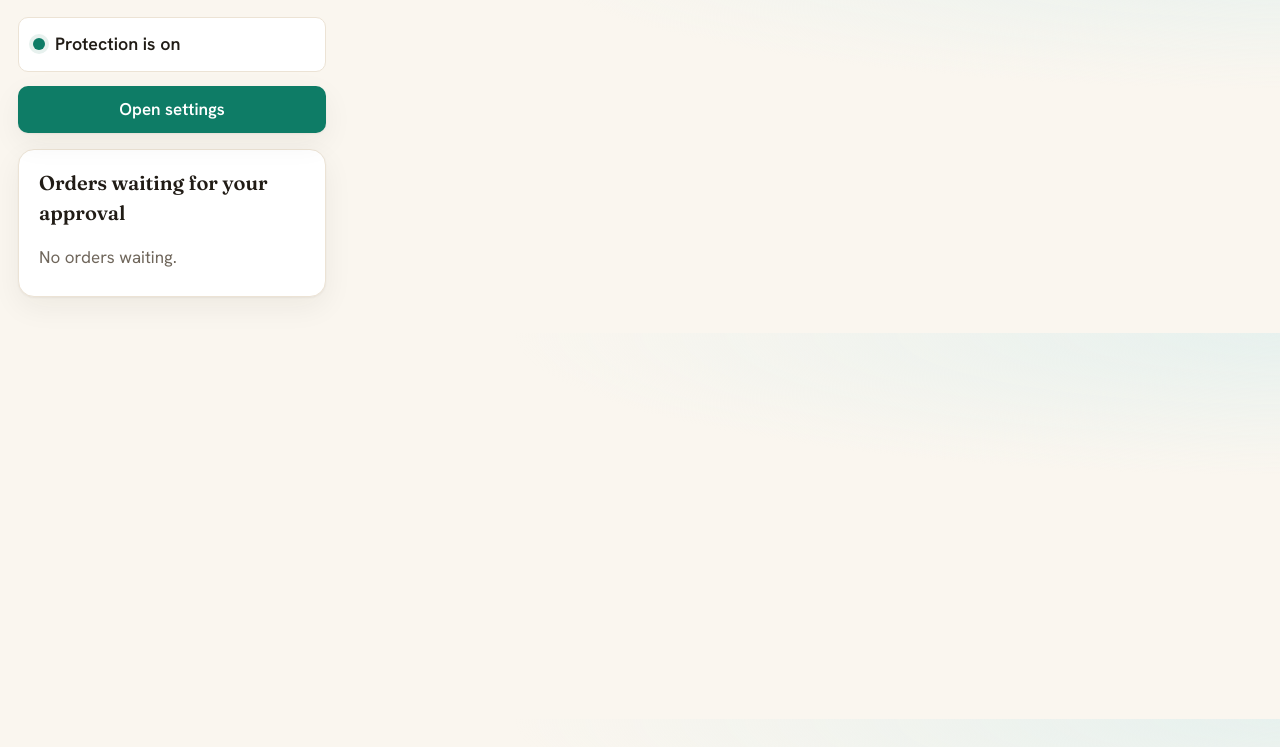
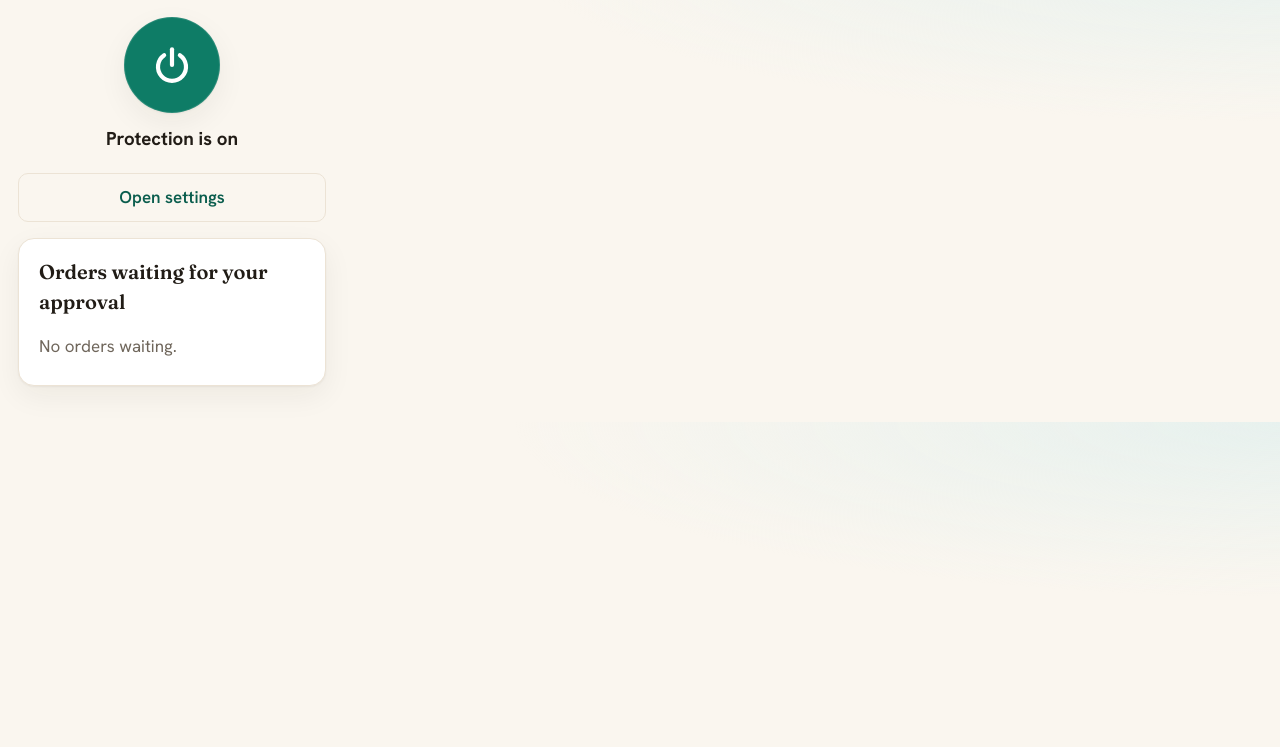
Before and after one commit to elzgnyc/parago, a website with bundled scripts: page src/ui/popup.html in a window 1280 px wide. Shown: the part 53-800 px from the top of the page. Built offline with nearby package versions, Linux system fonts and the light colour scheme; some packages are replaced by stand-ins of ours.

Commit message:
toggle button

```diff
--- a/src/i18n/strings.js
+++ b/src/i18n/strings.js
@@ -34,6 +34,7 @@ export const STRINGS = {
     saved: 'Saved',
     popup_status_on: 'Protection is on',
     popup_status_off: 'Protection is off',
+    popup_toggle_aria: 'Turn protection on or off',
     popup_open_settings: 'Open settings',
     guardian_waiting_title: 'Waiting for approval',
     guardian_waiting_body: 'This order is paused until it is approved.',
@@ -100,6 +101,7 @@ export const STRINGS = {
     saved: 'Đã lưu',
     popup_status_on: 'Bảo vệ đang bật',
     popup_status_off: 'Bảo vệ đang tắt',
+    popup_toggle_aria: 'Bật hoặc tắt bảo vệ',
     popup_open_settings: 'Mở cài đặt',
     guardian_waiting_title: 'Đang chờ phê duyệt',
     guardian_waiting_body: 'Đơn hàng này tạm dừng cho đến khi được phê duyệt.',
--- /dev/null
+++ b/src/lib/protectionToggle.js
@@ -0,0 +1,16 @@
+// Pure decision for the popup power toggle. Given the current settings, return the
+// settings patch that flips the search filter between on and off.
+//
+// "On" means mode is not 'off'. Turning off stashes the current grey/hide choice in
+// preferredMode so turning back on restores it. The restore guards against ever
+// resolving to 'off' (which would make the toggle a silent no-op), falling back to
+// 'grey' if preferredMode is missing or somehow 'off'.
+export function nextModePatch(settings) {
+  if (settings.mode !== 'off') {
+    return { preferredMode: settings.mode, mode: 'off' };
+  }
+  const restore = (settings.preferredMode && settings.preferredMode !== 'off')
+    ? settings.preferredMode
+    : 'grey';
+  return { mode: restore };
+}
--- a/src/settings/storage.js
+++ b/src/settings/storage.js
@@ -2,6 +2,7 @@ export const DEFAULTS = {
   minStars: 3.5,        // flag items rated below this
   minRatings: 5,        // flag items with this many ratings or fewer
   mode: 'grey',         // 'grey' | 'hide' | 'off'
+  preferredMode: 'grey',// remembers grey-vs-hide so the popup power toggle can restore it after 'off'
   hideSponsored: true,
   flagLowRating: true,
   flagFewRatings: true,
--- a/src/ui/popup.html
+++ b/src/ui/popup.html
@@ -12,8 +12,17 @@
     <h1>Parago</h1>
   </header>
 
-  <p class="status" id="status"></p>
-  <button id="openSettings" class="btn btn-primary" data-i18n="popup_open_settings">Open settings</button>
+  <div class="power">
+    <button id="power" type="button" class="power-btn" aria-pressed="true">
+      <svg class="power-icon" viewBox="0 0 24 24" width="42" height="42" aria-hidden="true">
+        <path d="M12 3v9" />
+        <path d="M7.5 6.4a8 8 0 1 0 9 0" />
+      </svg>
+    </button>
+    <p class="power-status" id="status"></p>
+  </div>
+
+  <button id="openSettings" class="btn btn-secondary btn-block" data-i18n="popup_open_settings">Open settings</button>
 
   <section class="card" style="margin-top: 16px;">
     <h2 class="card-title" data-i18n="pending_title">Orders waiting for your approval</h2>
--- a/src/ui/popup.js
+++ b/src/ui/popup.js
@@ -1,6 +1,7 @@
-import { getSettings } from '../settings/storage.js';
+import { getSettings, setSettings, onSettingsChanged } from '../settings/storage.js';
 import { setLang, t } from '../i18n/i18n.js';
 import { MockRelay } from '../relay/mockRelay.js';
+import { nextModePatch } from '../lib/protectionToggle.js';
 
 const relay = new MockRelay();
 
@@ -53,6 +54,26 @@ async function refresh() {
   renderPending(await relay.listPending());
 }
 
+// Reflect protection state on the power button. "On" means the search filter is doing
+// something (mode is not 'off'); the toggle controls the filter only, never guardian.
+function renderPower(settings) {
+  const on = settings.mode !== 'off';
+  const btn = document.getElementById('power');
+  btn.setAttribute('aria-pressed', String(on));
+  btn.classList.toggle('is-off', !on);
+  const statusEl = document.getElementById('status');
+  statusEl.textContent = on ? t('popup_status_on') : t('popup_status_off');
+  statusEl.classList.toggle('is-off', !on);
+}
+
+// uBlock-style power button: flip the display mode between 'off' and the last non-off
+// mode (see nextModePatch). preferredMode remembers grey-vs-hide so turning protection
+// back on restores the user's choice.
+async function togglePower() {
+  await setSettings(nextModePatch(await getSettings()));
+  renderPower(await getSettings());
+}
+
 async function main() {
   const settings = await getSettings();
   setLang(settings.lang);
@@ -60,10 +81,12 @@ async function main() {
   for (const el of document.querySelectorAll('[data-i18n]')) {
     el.textContent = t(el.getAttribute('data-i18n'));
   }
-  const on = settings.mode !== 'off';
-  const statusEl = document.getElementById('status');
-  statusEl.textContent = on ? t('popup_status_on') : t('popup_status_off');
-  statusEl.classList.toggle('is-off', !on);
+  const power = document.getElementById('power');
+  power.setAttribute('aria-label', t('popup_toggle_aria'));
+  power.addEventListener('click', togglePower);
+  renderPower(settings);
+  // Reflect changes made elsewhere (e.g. the Options page) while the popup is open.
+  onSettingsChanged(() => getSettings().then(renderPower));
   document.getElementById('openSettings').addEventListener('click', () => {
     chrome.runtime.openOptionsPage();
   });
--- a/src/ui/ui.css
+++ b/src/ui/ui.css
@@ -152,21 +152,29 @@ input.switch:focus-visible { box-shadow: 0 0 0 3px var(--accent-tint); }
 }
 .saved { color: var(--accent-strong); font-weight: 700; min-height: 1.4rem; }
 
-/* Popup protection status */
-.status {
-  display: flex; align-items: center; gap: 10px;
-  margin: 0 0 14px;
-  font-weight: 600; font-size: 1.05rem;
-  background: var(--surface); border: 1px solid var(--line);
-  border-radius: var(--radius-sm); padding: 13px 14px;
+/* Popup power toggle (uBlock-style on/off). The single control for turning the
+   search filter on or off; no persistent toolbar badge. */
+.power {
+  display: flex; flex-direction: column; align-items: center;
+  gap: 12px; margin: 6px 0 20px;
 }
-.status::before {
-  content: ""; flex: 0 0 auto;
-  width: 12px; height: 12px; border-radius: 50%;
-  background: var(--accent); box-shadow: 0 0 0 4px var(--accent-tint);
+.power-btn {
+  width: 96px; height: 96px; border-radius: 50%;
+  border: 0; cursor: pointer;
+  display: grid; place-items: center;
+  color: #fff; background: var(--accent);
+  box-shadow: var(--shadow), inset 0 0 0 1px rgba(255, 255, 255, 0.12);
+  transition: background 0.15s, transform 0.05s, box-shadow 0.15s;
 }
-.status.is-off { color: var(--ink-soft); }
-.status.is-off::before { background: #b9b0a2; box-shadow: 0 0 0 4px #efe9df; }
+.power-btn:hover { background: var(--accent-strong); }
+.power-btn:active { transform: translateY(1px); }
+.power-btn:focus-visible { outline: 3px solid var(--accent-tint); outline-offset: 3px; }
+.power-btn.is-off { background: #c7bdae; }
+.power-icon { fill: none; stroke: currentColor; stroke-width: 2.4; stroke-linecap: round; }
+.power-status { margin: 0; font-weight: 700; font-size: 1.1rem; }
+.power-status.is-off { color: var(--ink-soft); }
+
+.btn-block { width: 100%; }
 
 /* Pending approvals */
 #pending { margin-top: 2px; }
```
Also changed, not shown: src/background.js (+2 -31 lines), test/protectionToggle.test.js (added, +29 -0 lines).
